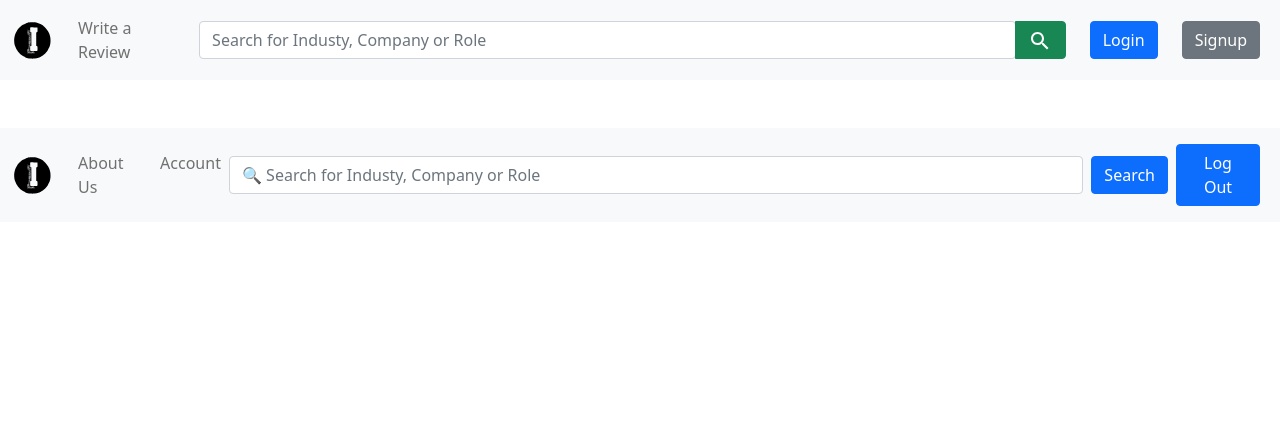
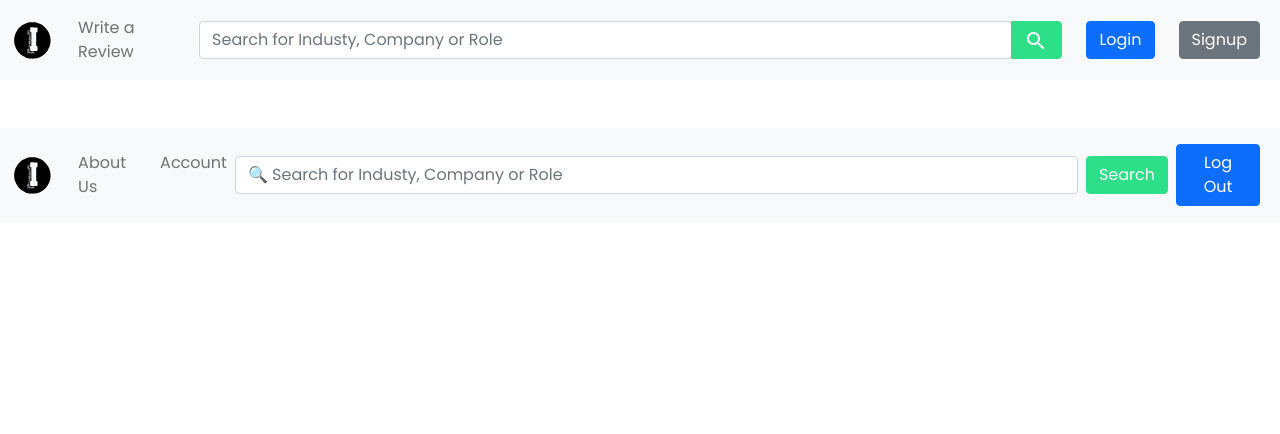
Before and after one commit to pikamegan/intern-fyi, a PHP site: page /HTML/template.html in a window 1280 px wide. Shown: the top 434 px of the page. Run offline with PHP 8.4, Linux system fonts and the light colour scheme.

Commit message:
added css
add color for search bar

```diff
--- a/CSS/style.css
+++ b/CSS/style.css
@@ -146,3 +146,10 @@
     box-shadow: 0px 100px 80px rgba(0, 0, 0, 0.02), 0px 64.8148px 46.8519px rgba(0, 0, 0, 0.0151852), 0px 38.5185px 25.4815px rgba(0, 0, 0, 0.0121481), 0px 20px 13px rgba(0, 0, 0, 0.01), 0px 8.14815px 6.51852px rgba(0, 0, 0, 0.00785185), 0px 1.85185px 3.14815px rgba(0, 0, 0, 0.00481481);
     border-radius: 26px;
 }
+
+
+#searchButton {
+    background: #2DDF89;
+    border-color: #2DDF89;
+    color: white;
+}
--- a/HTML/template.html
+++ b/HTML/template.html
@@ -8,7 +8,7 @@
   <!-- Bootstrap -->
   <link href="https://cdn.jsdelivr.net/npm/bootstrap@5.1.0/dist/css/bootstrap.min.css" rel="stylesheet"
     integrity="sha384-KyZXEAg3QhqLMpG8r+8fhAXLRk2vvoC2f3B09zVXn8CA5QIVfZOJ3BCsw2P0p/We" crossorigin="anonymous">
-
+  <link rel="stylesheet" href="../CSS/style.css">
   <title>Template</title>
 </head>
 
@@ -45,7 +45,7 @@
       <div class="collapse navbar-collapse" id="navbarCollapse">
         <ul class="navbar-nav me-auto mb-2 mb-md-0">
           <li class="nav-item">
-            <a class="nav-link me-2" style='min-width:121px;' href="#">Write a Review</a>
+            <a class="nav-link me-2" style='min-width:121px;' href="#" id="writeReviewBtn">Write a Review</a>
           </li>
         </ul>
 
@@ -60,14 +60,14 @@
         <div class="input-group">
           <input type="search" class="form-control rounded" placeholder="Search for Industy, Company or Role"
             aria-label="Search" aria-describedby="search-addon" />
-          <button type="button" class="btn btn-success">
+          <button type="button" class="btn btn-success" id="searchButton">
             <div style="background-image: url(../img/search-magnifiying-glass.svg);width: 25px;height: 23px;"></div>
           </button>
         </div>
         <button class="btn btn-primary my-2 mx-4">
           Login
         </button>
-        <button class="btn btn-secondary me-2">
+        <button class="btn btn-secondary me-2" id= "signUpBtn">
           Signup
         </button>
 
@@ -117,7 +117,7 @@
 
         <input class="form-control me-2" type="text" maxlength="100"
           placeholder="🔍 Search for Industy, Company or Role" aria-label="Search">
-        <button class="btn btn-primary my-2">
+        <button class="btn btn-primary my-2" id="searchButton">
           Search
         </button>
         <button class="btn btn-primary m-2" style='min-width:84px;'>
```
Also changed, not shown: HTML/Career.html (+7 -7 lines).
